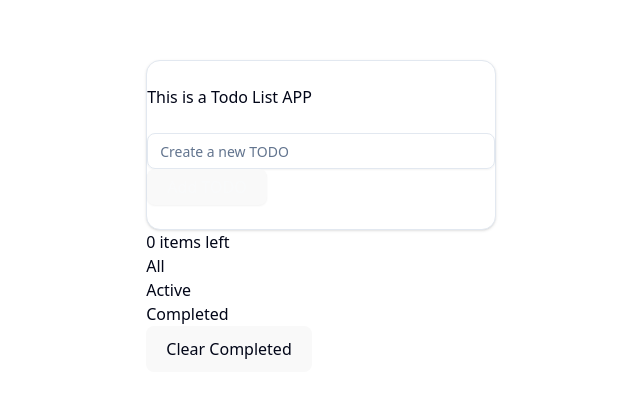
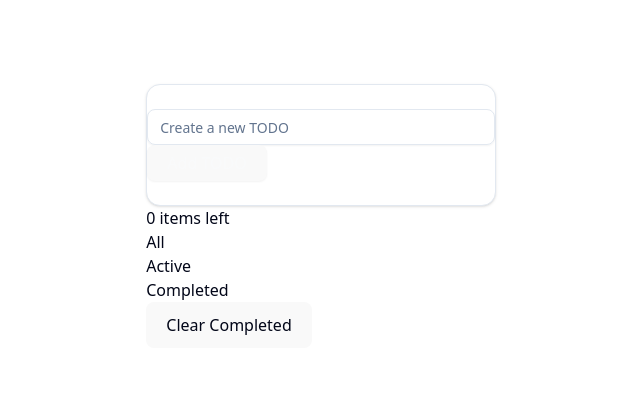
Before and after one commit to ernest03011/react-app, a React (Vite) app: page / in a window 1280 px wide. Shown: the part 184-582 px from the top of the page, without its empty margins (319-959 px from the left). Built offline with nearby package versions, Linux system fonts and the light colour scheme.

Commit message:
chore: remove the heading from the component

```diff
--- a/src/CreateTodo.jsx
+++ b/src/CreateTodo.jsx
@@ -25,8 +25,6 @@ export function CreateTodo({ todos, setTodos }) {
   return (
     <div className="flex items-center justify-center">
       <Card className="">
-        <h3>This is a Todo List APP</h3>
-
         <form onSubmit={handleSubmit}>
           <Input
             type="text"
```
